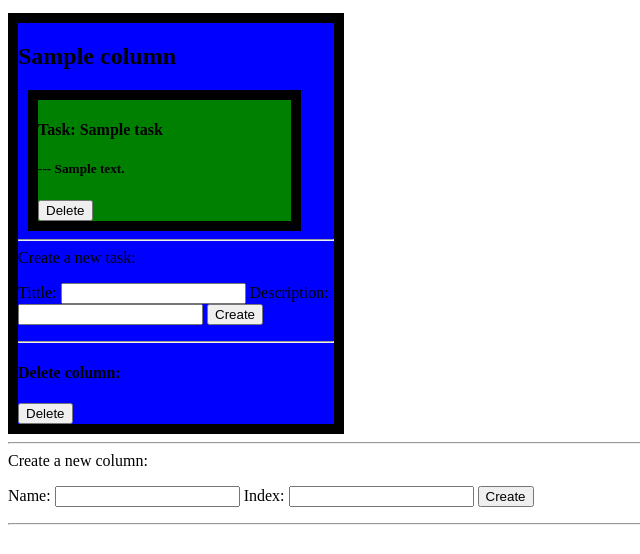
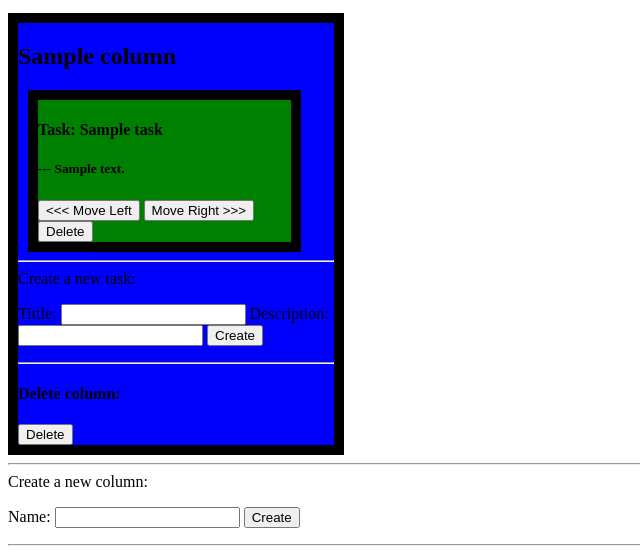
Before and after one commit to jhtobav/teams, a Django app: template dashboard/templates/dashboard/board.html in a window 1280 px wide. Shown: the part 322-876 px from the top of the page, without its empty margins (0-640 px from the left). Before the commit the page ends 847 px from the top, so only its background shows below. Run offline with Django 3.2, Linux system fonts and the light colour scheme; tables that the repository leaves empty hold one stand-in row (values such as "Sample post"); the template is opened without the code that fills it: values that come from a table or form of the project are taken from there, most other values are stand-ins (such as "Sample title", 1, 10 or a date in 2020); parts of the project's set-up code (start-up, migrations or seed data) failed here and were passed over.

Commit message:
Ordering columns by index, creating columns with autogenerated index

```diff
--- a/dashboard/templates/dashboard/board.html
+++ b/dashboard/templates/dashboard/board.html
@@ -34,6 +34,10 @@
 					{% csrf_token %}
 					<h4>Task: {{task.title}}</h4>
 					<h5>--- {{task.description}}</h5>
+                                        <button type="submit" formaction="{% url 'dashboard:delete_task' team.name board.name %}">
+						&lt;&lt;&lt;  Move Left </button>
+                                        <button type="submit" formaction="{% url 'dashboard:delete_task' team.name board.name %}">
+                                                Move Right &gt;&gt;&gt; </button>
 					<button type="submit" formaction="{% url 'dashboard:delete_task' team.name board.name %}">
 						Delete </button>
 				</form>
@@ -68,7 +72,6 @@
 		Create a new column:
 		<p>
 		Name: <input type="text" name="new_column_name">
-		Index: <input type="text" name="new_column_index">
 		<button type="submit" formaction="{% url 'dashboard:create_column' team.name board.name %}"> Create </button>
 	</form>
 	<hr>
--- a/dashboard/views.py
+++ b/dashboard/views.py
@@ -50,7 +50,7 @@ def board(request, team_name, board_name):
     if request.method == 'GET':
         selected_team = Team.objects.get(name=team_name)
         selected_board = selected_team.board_set.get(name=board_name)
-        columns = selected_board.column_set.all()
+        columns = selected_board.column_set.order_by('index')
         context = {
             'team': selected_team,
             'board': selected_board,
@@ -102,8 +102,7 @@ def create_column(request, team_name, board_name):
         selected_team = Team.objects.get(name=team_name)
         selected_board = selected_team.board_set.get(name=board_name)
         column_name = request.POST.get('new_column_name', None)
-        column_index = request.POST.get('new_column_index', None)
-
+        column_index = len(selected_board.column_set.all())
         selected_board.column_set.create(name=column_name, index=column_index)
 
         columns = selected_board.column_set.all()
```
